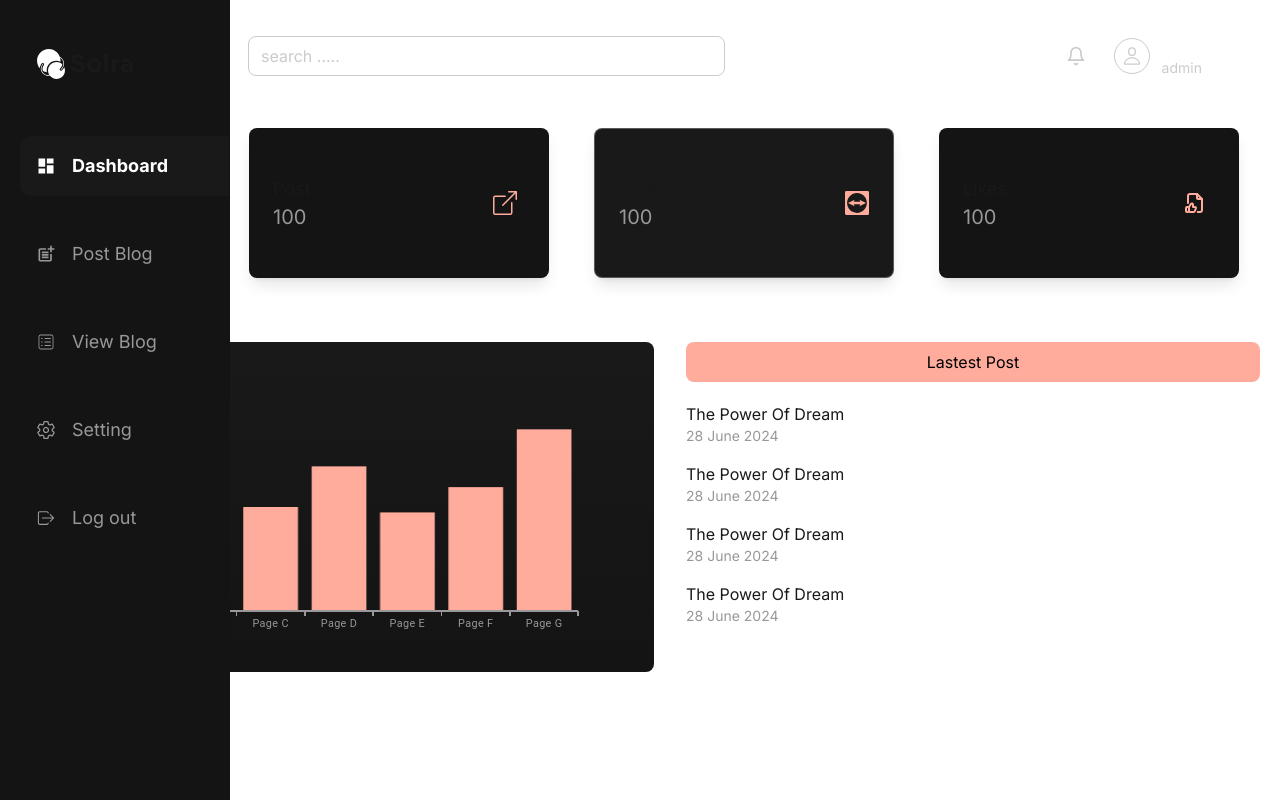
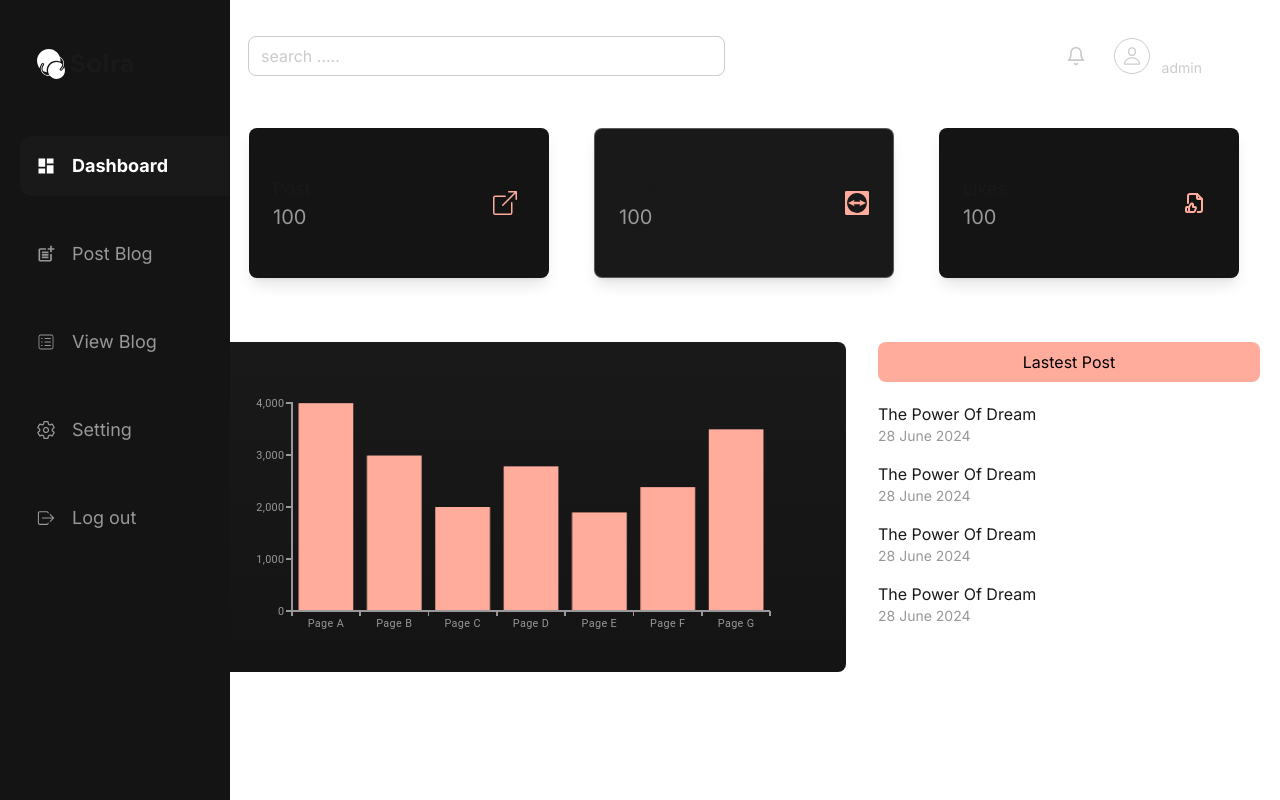
Before and after one commit to Couragenwanduka/Solra-Admin, a React (Vite) app: page / in a window 1280 px wide. Built offline with nearby package versions, Linux system fonts and the light colour scheme; sample sign-in values are in the browser's storage.

Commit message:
made some updates

```diff
--- a/src/page/dashBoard/screen/dashBoard.tsx
+++ b/src/page/dashBoard/screen/dashBoard.tsx
@@ -37,7 +37,7 @@ const DashBoardScreen = () => {
         </div>
       </section>
 
-      <section className="mt-16 pl-6 flex flex-col md:flex-row gap-8 md:w-full w[320px] pr-5 ml-[4.2rem] md:ml-0">
+      <section className="mt-16 pl-6 flex flex-col md:flex-row gap-8 md:w-[85%] pr-5 ml-[4.2rem] md:ml-48">
         <div className='hidden md:block'>
             <SimpleAreaChart/>
         </div>
```
